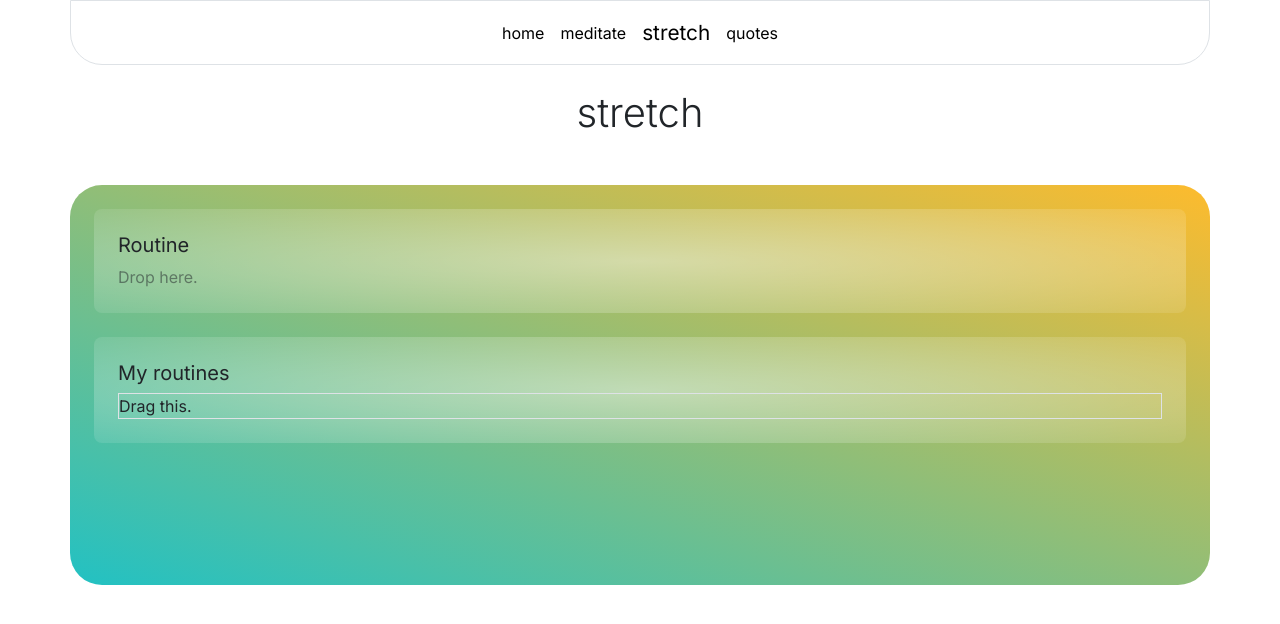
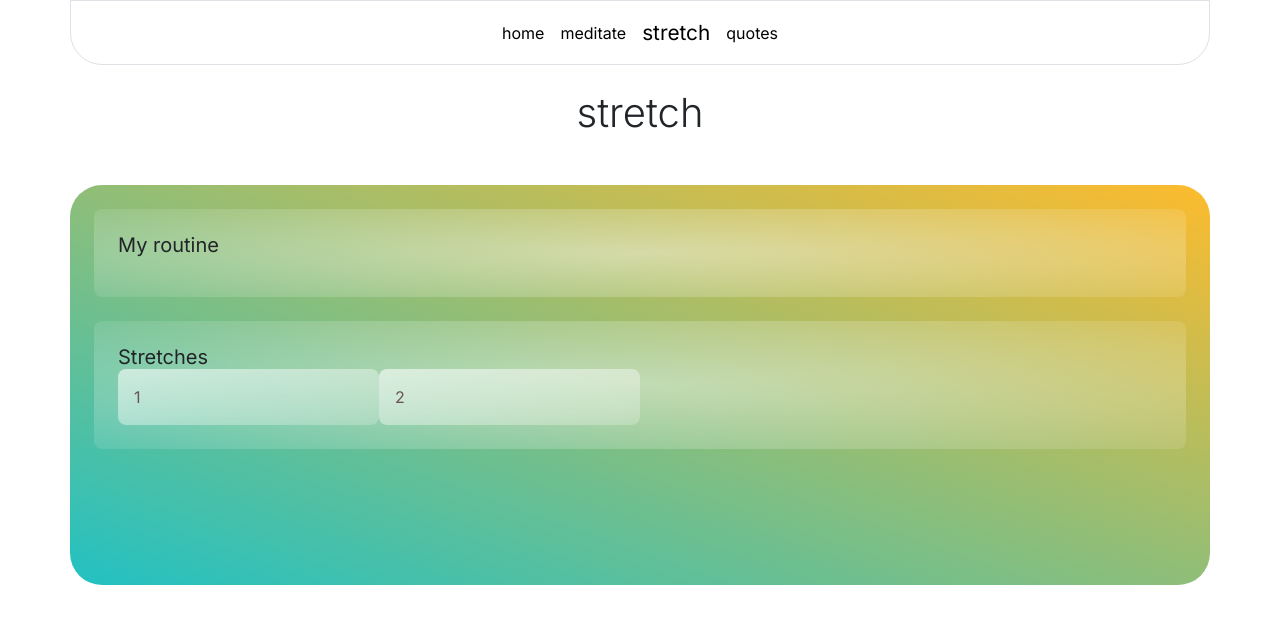
Before and after one commit to nexusboyko/myself, a React (Create React App) app in the folder client/: page /stretch in a window 1280 px wide. Shown: the top 624 px of the page. Built offline with nearby package versions, Linux system fonts and the light colour scheme.

Commit message:
Replace dnd-kit with React drag events

```diff
--- a/client/src/components/Stretch/Stretch.jsx
+++ b/client/src/components/Stretch/Stretch.jsx
@@ -1,20 +1,10 @@
-import React, { useState } from "react";
-import { useDraggable } from "@dnd-kit/core";
-import { CSS } from "@dnd-kit/utilities";
-
+import React from "react";
 
 function Stretch(props) {
-  const {attributes, listeners, setNodeRef, transform} = useDraggable({
-    id: props.id,
-  });
-  const style = {
-    transform: CSS.Translate.toString(transform),
-  }
-
   return (
     <>
-      <div ref={setNodeRef} style={style} {...listeners} {...attributes} maxWidth={"45px"} className="border">
-        {props.children}
+      <div id={props.id} draggable onDragStart={e => props.handleOnDrag(e, props.id)} className="col-md-3 quote-card rounded-3 p-3">
+        {props.id}
       </div>
     </>
   );
--- a/client/src/components/Stretch/StretchContainer.jsx
+++ b/client/src/components/Stretch/StretchContainer.jsx
@@ -1,18 +1,16 @@
 import React from 'react';
-import { useDroppable } from '@dnd-kit/core';
+import Stretch from "./Stretch";
 
 function StretchContainer(props) {
-  const {isOver, setNodeRef} = useDroppable({
-    id: props.id,
-  });
-  const style = {
-    opacity: isOver ? 1 : 0.5,
-  };
 
   return (
-    <div ref={setNodeRef} style={style}>
-      {props.children}
-    </div>
+    <div className="container">
+        <div id="StretchContainer" onDrop={props.handleOnDropBack} onDragOver={props.handleDragOver} className="row glass-block rounded-3 p-4">
+          <h5 className="p-0 m-0">Stretches</h5>
+          <Stretch id={1} handleOnDrag={props.handleOnDrag}/>
+          <Stretch id={2} handleOnDrag={props.handleOnDrag}/>
+        </div>
+      </div>
   );
 }
 
--- a/client/src/components/Stretch/StretchView.jsx
+++ b/client/src/components/Stretch/StretchView.jsx
@@ -1,37 +1,41 @@
 import React, { useState }from "react";
-import { DndContext, closestCenter } from "@dnd-kit/core"
-// import { arrayMove, SortableContext, verticalListSortingStrategy } from "@dnd-kit/sortable"
 import StretchContainer from "./StretchContainer";
 import Stretch from "./Stretch";
 
 const StretchView = () => {
-  // const [stretches, setStretches] = useState(null);
-  const [parent, setParent] = useState(null);
-  const draggable = (
-    <Stretch id="draggable">
-      Drag this.
-    </Stretch>
-  )
+  const [stretches, setStretches] = useState([]);
 
-  function handleDragEnd({over}) {
-    setParent(over ? over.id : null);
+  function handleOnDrop(e) {
+    const stretchType = e.dataTransfer.getData("stretchType");
+    console.log(stretchType);
+    setStretches([...stretches, stretchType]);
+  }
+  function handleOnDropBack(e) {
+    const stretchType = e.dataTransfer.getData("stretchType");
+    var currState = [...stretches];
+    const i = currState.indexOf(stretchType);
+    if (i !== -1) {
+      currState.splice(i, 1);
+      setStretches(currState);
+    }
+  }
+  function handleOnDrag(e, stretchType) {
+    e.dataTransfer.setData("stretchType", stretchType);
+  }
+  function handleDragOver(e) {
+    e.preventDefault();
   }
 
   return (
     <>
-      <DndContext onDragEnd={handleDragEnd}>
-        <div className="container glass-block rounded-3 p-4 mb-4">
-          <h5>Routine</h5>
-          <StretchContainer id="droppable" className="border">
-            {parent == "droppable" ? draggable : "Drop here."}
-          </StretchContainer>
+      <div className="container ">
+        <div onDrop={handleOnDrop} onDragOver={handleDragOver} className="row glass-block rounded-3 p-4 mb-4">
+          <h5 className="p-0 pb-3 m-0">My routine</h5>
+          {stretches.map((stretch, i) => <Stretch id={stretch} key={i} handleOnDrag={handleOnDrag}/>)}
         </div>
-        <div className="container glass-block rounded-3 p-4">
-          <h5>My routines</h5>
-          {!parent ? draggable : null}
-        </div>
-      </DndContext>
+      </div>
 
+      <StretchContainer handleOnDropBack={handleOnDropBack} handleDragOver={handleDragOver} handleOnDrag={handleOnDrag} />
 
     </>
   );
```
